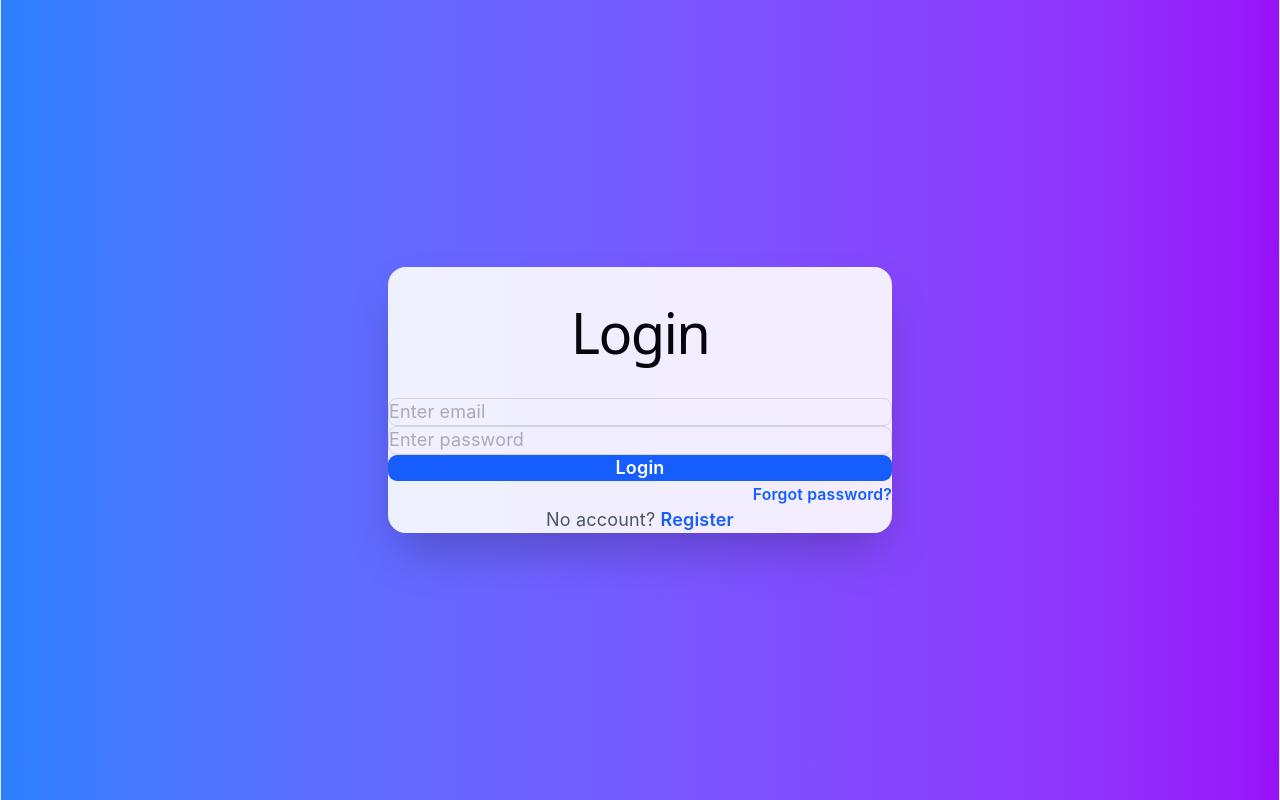
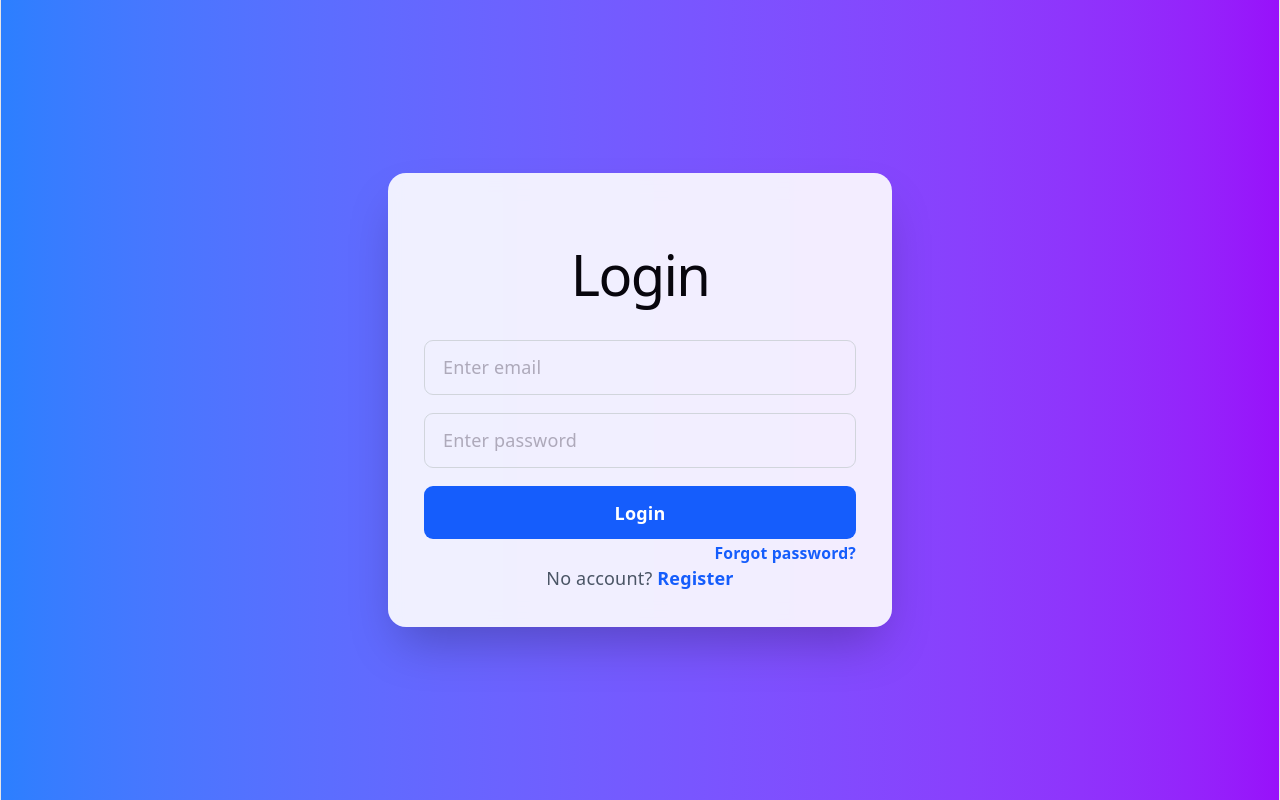
Before and after one commit to bino004/quiz-frontend, a React (Vite) app: page / in a window 1280 px wide. Built offline with nearby package versions, Linux system fonts and the light colour scheme.

Commit message:
index css updated d52

```diff
--- a/src/index.css
+++ b/src/index.css
@@ -51,36 +51,8 @@
   }
 }
 
-html {
-  scroll-behavior: smooth;
-}
-
-::-webkit-scrollbar {
-  width: 10px;
-}
-
-::-webkit-scrollbar-track {
-  background: #0f172a;
-}
-
-::-webkit-scrollbar-thumb {
-  background: #334155;
-  border-radius: 999px;
-}
-
-::-webkit-scrollbar-thumb:hover {
-  background: #475569;
-}
-
 body {
-  font-family:
-    Inter,
-    system-ui,
-    -apple-system,
-    BlinkMacSystemFont,
-    sans-serif;
-  background: #020617;
-  overflow-x: hidden;
+  margin: 0;
 }
 
 #root {
@@ -133,9 +105,3 @@ code {
   padding: 4px 8px;
   background: var(--code-bg);
 }
-
-* {
-  margin: 0;
-  padding: 0;
-  box-sizing: border-box;
-}
```
